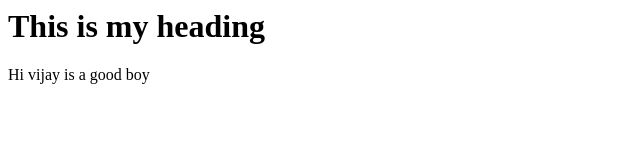
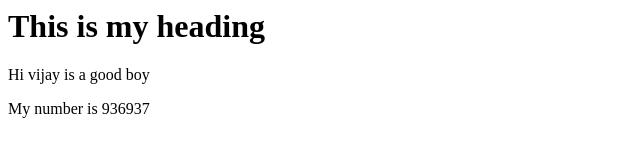
Before and after one commit to Kiruba-45/MyProject, a plain HTML site: page index.html in a window 1280 px wide. Shown: the whole page, without its empty margins (0-640 px from the left). Drawn offline with Linux system fonts and the light colour scheme.

Commit message:
Changes happen

```diff
--- a/index.html
+++ b/index.html
@@ -2,5 +2,6 @@
  <body>
   <h1>This is my heading</h1>
   <p>Hi vijay is a good boy</p>
+  <p>My number is 936937</p>
  </body>
 </html>
```
